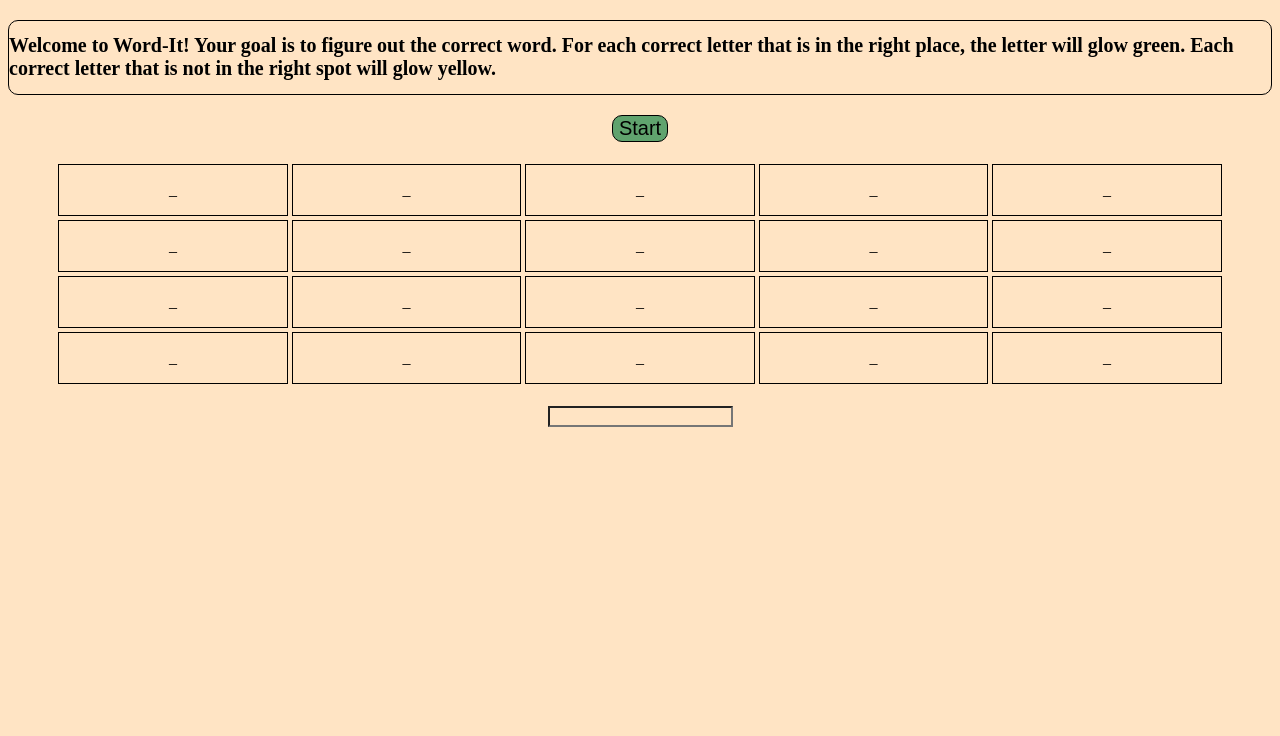
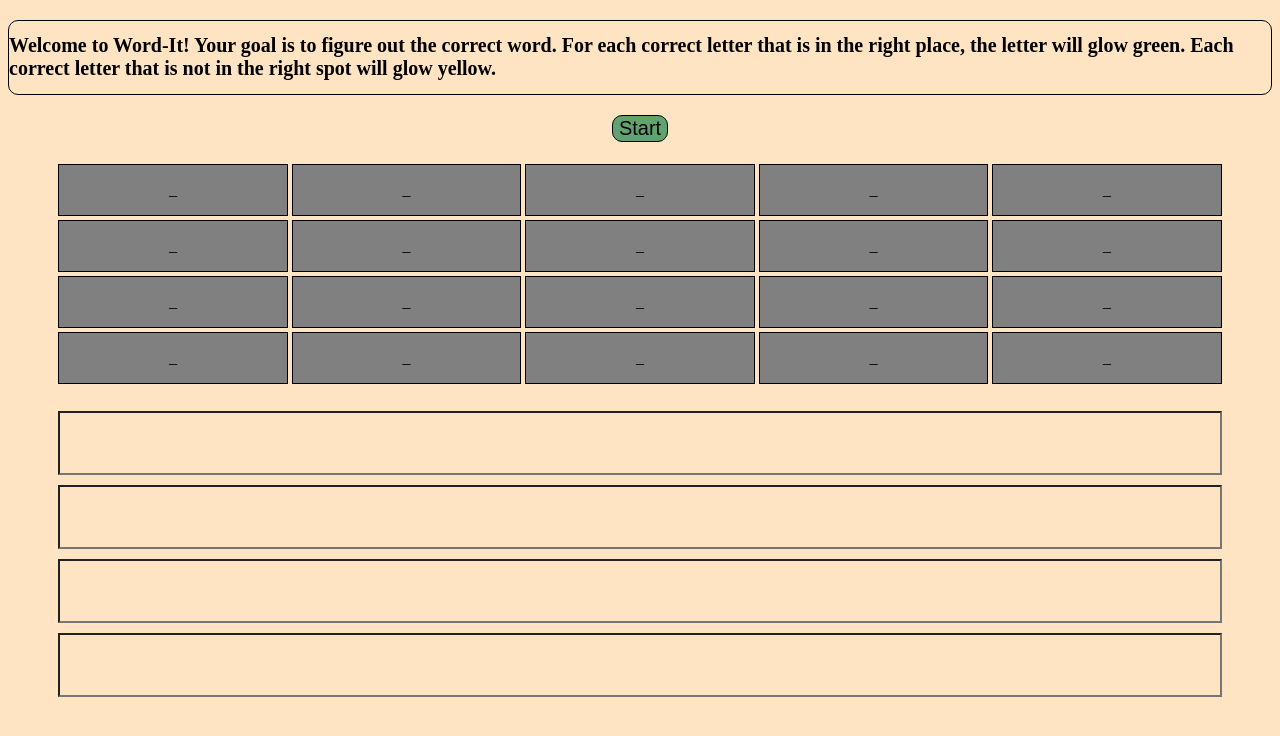
Before and after one commit to JunoNguyen/word-game, a plain HTML site: page index.html in a window 1280 px wide. Drawn offline with Linux system fonts and the light colour scheme.

```diff
--- a/assets/css/style.css
+++ b/assets/css/style.css
@@ -13,12 +13,28 @@
     flex-wrap: wrap;
 }
 
+.column {
+    display: flex;
+    flex-direction: column;
+    margin-top: 20px;
+}
+
+.input {
+    margin: 5px 50px;
+    font-size: 50px;
+}
+
 .word-box {
     border: 1px solid;
     margin: 2px 2px;
     display: flex;
     justify-content: center;
     width: 18%;
+    background-color:grey;
+}
+
+.word-box p{
+    background-color: grey;
 }
 
 #instructions {
--- a/index.html
+++ b/index.html
@@ -104,7 +104,10 @@
 
     </div>
 
-    <div class="center">
+    <div class="column">
+        <input class="input">
+        <input class="input">
+        <input class="input">
         <input class="input">
     </div>
 
```
